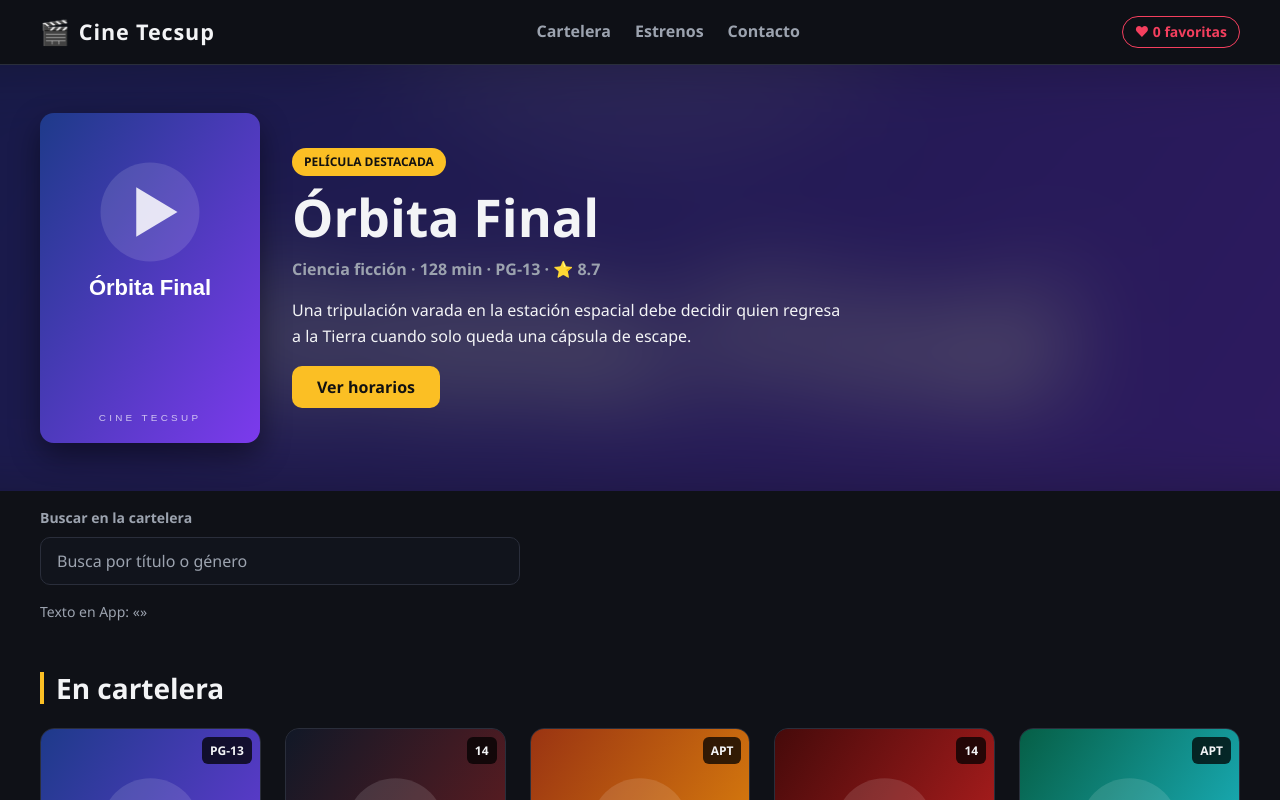
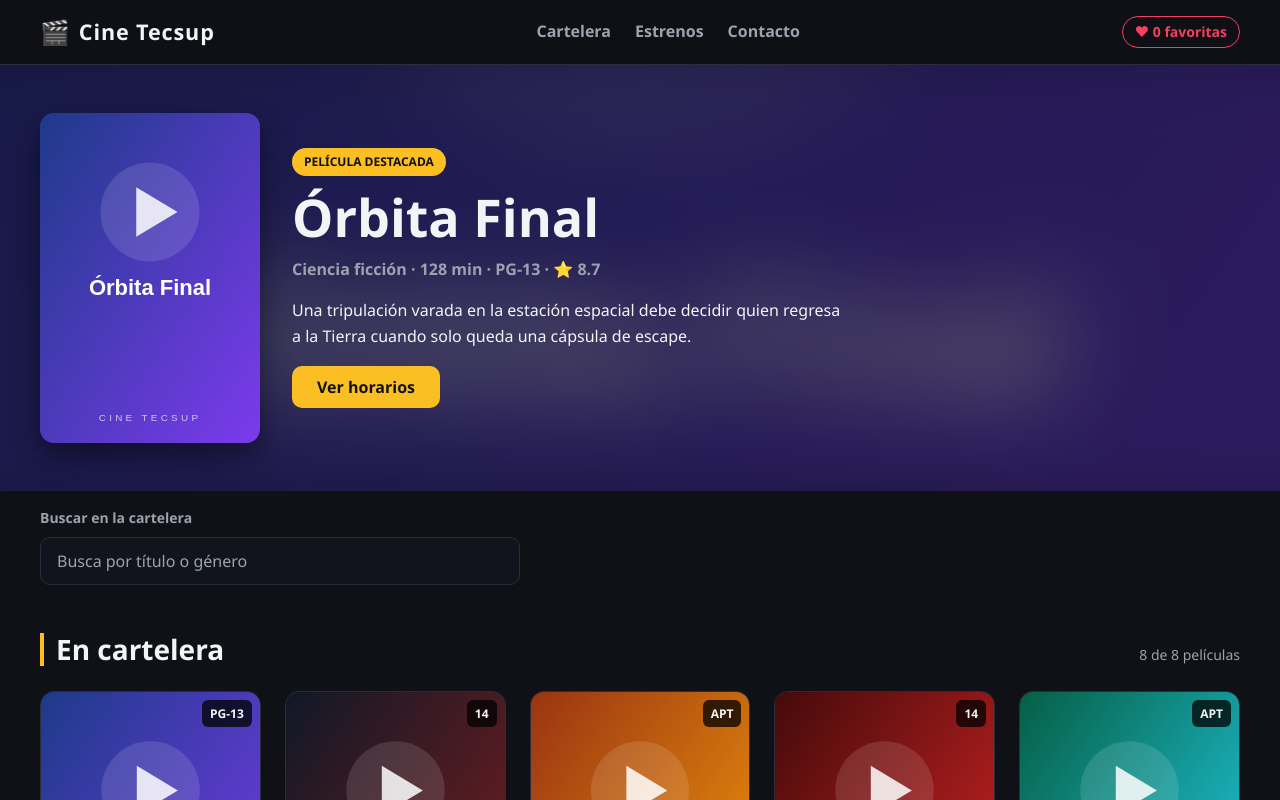
Before and after one commit to kiaraalburqueque-stack/Laboratorio11Emp, a React (Vite) app: page / in a window 1280 px wide. Shown: the top 800 px of the page. Built offline with nearby package versions, Linux system fonts and the light colour scheme.

Commit message:
feat: filter MovieList by the search text and show an empty state

```diff
--- a/src/App.jsx
+++ b/src/App.jsx
@@ -13,7 +13,8 @@ function App() {
   // and every MovieCard (heart button) need the same list.
   const [favorites, setFavorites] = useState([])
 
-  // Search text reported by MovieSearch. MovieList will use it to filter.
+  // Search text reported by MovieSearch (already debounced). It lives in App
+  // because MovieSearch writes it and MovieList, a sibling, reads it.
   const [query, setQuery] = useState('')
 
   // Adds the movie if it is not in the list, removes it if it is.
@@ -33,11 +34,11 @@ function App() {
         <Hero movie={featuredMovie} />
         <div className="container mt-4">
           <MovieSearch onSearch={setQuery} />
-          <p className="text-muted text-small mt-4">Texto en App: «{query}»</p>
         </div>
         <MovieList
           title="En cartelera"
           movies={movies}
+          query={query}
           favorites={favorites}
           onToggleFavorite={toggleFavorite}
         />
--- a/src/components/MovieList/MovieList.css
+++ b/src/components/MovieList/MovieList.css
@@ -2,8 +2,16 @@
   padding-top: var(--space-7);
 }
 
+.movie-list__header {
+  display: flex;
+  flex-wrap: wrap;
+  align-items: baseline;
+  justify-content: space-between;
+  gap: var(--space-3);
+  margin-bottom: var(--space-5);
+}
+
 .movie-list__title {
-  margin-bottom: var(--space-5);
   font-size: var(--font-size-xl);
   border-left: 4px solid var(--color-primary);
   padding-left: var(--space-3);
@@ -14,3 +22,20 @@
   grid-template-columns: repeat(auto-fill, minmax(220px, 1fr));
   gap: var(--space-5);
 }
+
+.movie-list__empty {
+  display: flex;
+  flex-direction: column;
+  align-items: center;
+  gap: var(--space-3);
+  padding: var(--space-7) var(--space-5);
+  border: 1px dashed var(--color-border);
+  border-radius: var(--radius-lg);
+  background: var(--color-surface);
+  text-align: center;
+}
+
+.movie-list__empty-icon {
+  font-size: 3rem;
+  line-height: 1;
+}
--- a/src/components/MovieList/MovieList.jsx
+++ b/src/components/MovieList/MovieList.jsx
@@ -1,15 +1,40 @@
 import MovieCard from '../MovieCard/MovieCard'
 import './MovieList.css'
 
+// Lowercase and without accents, so "codigo" finds "Código".
+function normalize(text) {
+  return text.normalize('NFD').replace(/[̀-ͯ]/g, '').toLowerCase().trim()
+}
+
 // Grid that renders one MovieCard per movie using map.
-// It does not own the favorites: it receives the list and the function
-// from App and hands each card only what that card needs.
-function MovieList({ title, movies, favorites, onToggleFavorite }) {
+// It filters the billboard by the search text it receives and shows an
+// empty state when nothing matches. It does not own the favorites: it
+// receives the list and the function from App and passes them down.
+function MovieList({ title, movies, query = '', favorites, onToggleFavorite }) {
+  const search = normalize(query)
+  // Derived data: computed on each render from props, so it is not state.
+  const visibleMovies = search
+    ? movies.filter((movie) => normalize(`${movie.title} ${movie.genre}`).includes(search))
+    : movies
+
   return (
     <section className="movie-list container" id="billboard">
+      <div className="movie-list__header">
         <h2 className="movie-list__title">{title}</h2>
+        <p className="movie-list__count text-muted text-small" aria-live="polite">
+          {visibleMovies.length} de {movies.length} películas
+        </p>
+      </div>
+
+      {visibleMovies.length === 0 ? (
+        <div className="movie-list__empty" role="status">
+          <p className="movie-list__empty-icon" aria-hidden="true">🎞️</p>
+          <h3>No encontramos películas para «{query.trim()}»</h3>
+          <p className="text-muted">Prueba con otro título o con un género, por ejemplo «drama» o «terror».</p>
+        </div>
+      ) : (
         <div className="movie-list__grid">
-        {movies.map((movie) => (
+          {visibleMovies.map((movie) => (
             <MovieCard
               key={movie.id}
               movie={movie}
@@ -18,6 +43,7 @@ function MovieList({ title, movies, favorites, onToggleFavorite }) {
             />
           ))}
         </div>
+      )}
     </section>
   )
 }
```
Lines whose indentation alone changed are shown as unchanged.
